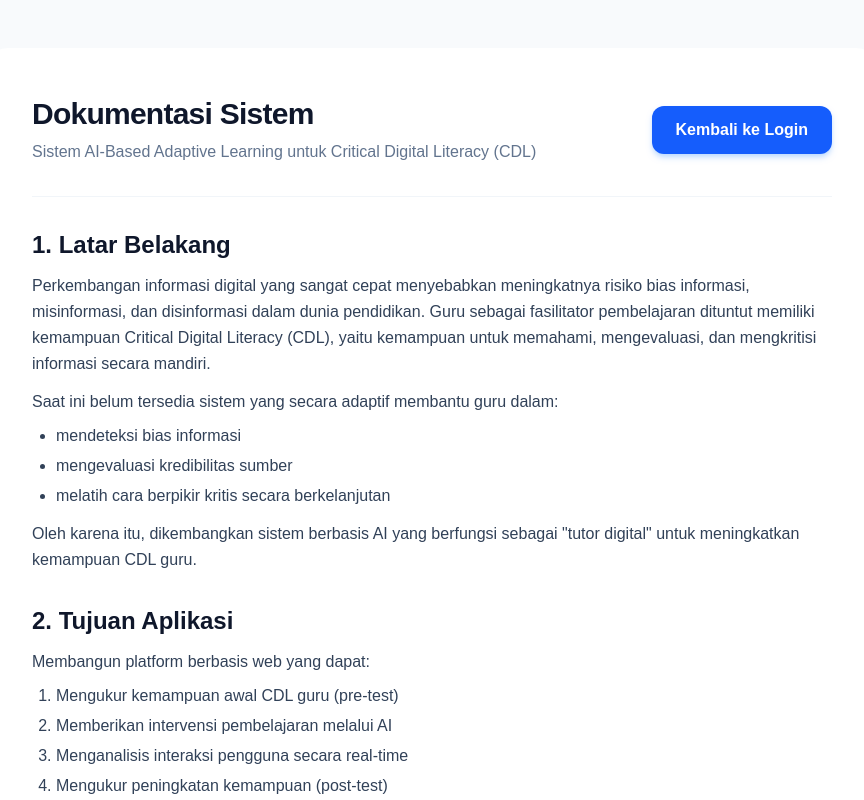
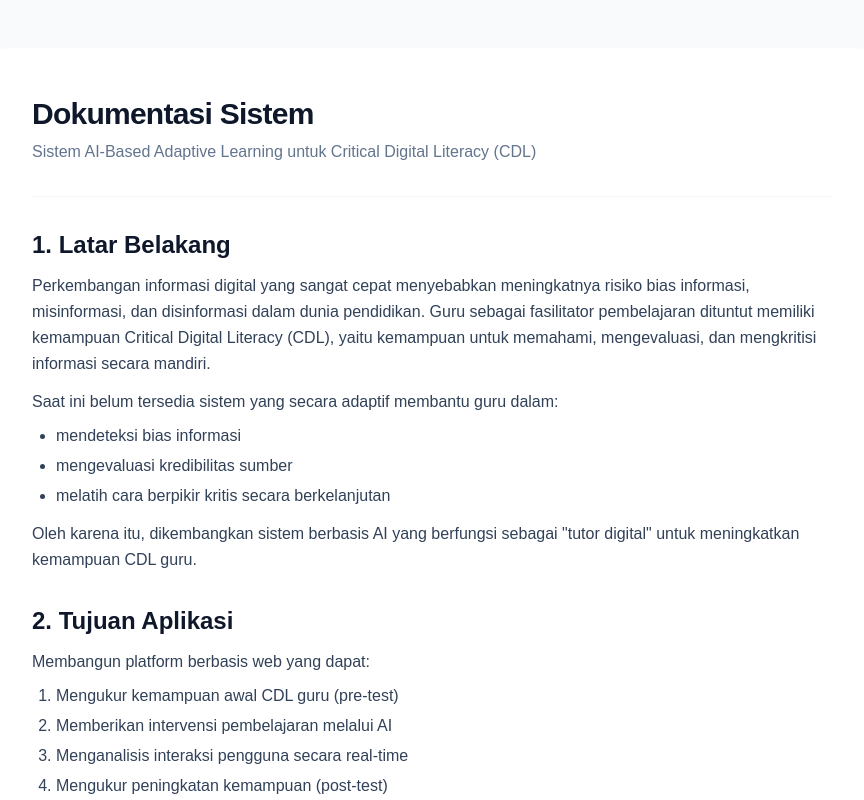
Before and after one commit to adimhsd/cdl-guru, a Next.js app: page /panduan in a window 1280 px wide. Shown: the top 800 px of the page, without its empty margins (208-1072 px from the left). Built offline with nearby package versions, Linux system fonts and the light colour scheme.

Commit message:
style: remove top login back button on panduan page

```diff
--- a/src/app/panduan/page.tsx
+++ b/src/app/panduan/page.tsx
@@ -11,17 +11,9 @@ export default function PanduanPage() {
       <div className="max-w-4xl mx-auto bg-white rounded-3xl shadow-xl overflow-hidden">
         <div className="p-5 md:p-12">
           {/* Header */}
-          <div className="flex justify-between items-center mb-6 md:mb-8 border-b border-slate-100 pb-6 md:pb-8 flex-wrap gap-4">
-            <div>
-              <h1 className="text-2xl md:text-3xl font-black text-slate-900 tracking-tight">Dokumentasi Sistem</h1>
-              <p className="text-slate-500 mt-2">Sistem AI-Based Adaptive Learning untuk Critical Digital Literacy (CDL)</p>
-            </div>
-            <Link
-              href="/login"
-              className="inline-flex justify-center items-center px-6 py-3 bg-blue-600 hover:bg-blue-700 text-white font-bold rounded-xl transition-all shadow-md shadow-blue-200 whitespace-nowrap"
-            >
-              Kembali ke Login
-            </Link>
+          <div className="mb-6 md:mb-8 border-b border-slate-100 pb-6 md:pb-8">
+            <h1 className="text-2xl md:text-3xl font-black text-slate-900 tracking-tight">Dokumentasi Sistem</h1>
+            <p className="text-slate-500 mt-2">Sistem AI-Based Adaptive Learning untuk Critical Digital Literacy (CDL)</p>
           </div>
 
           {/* Content */}
```
